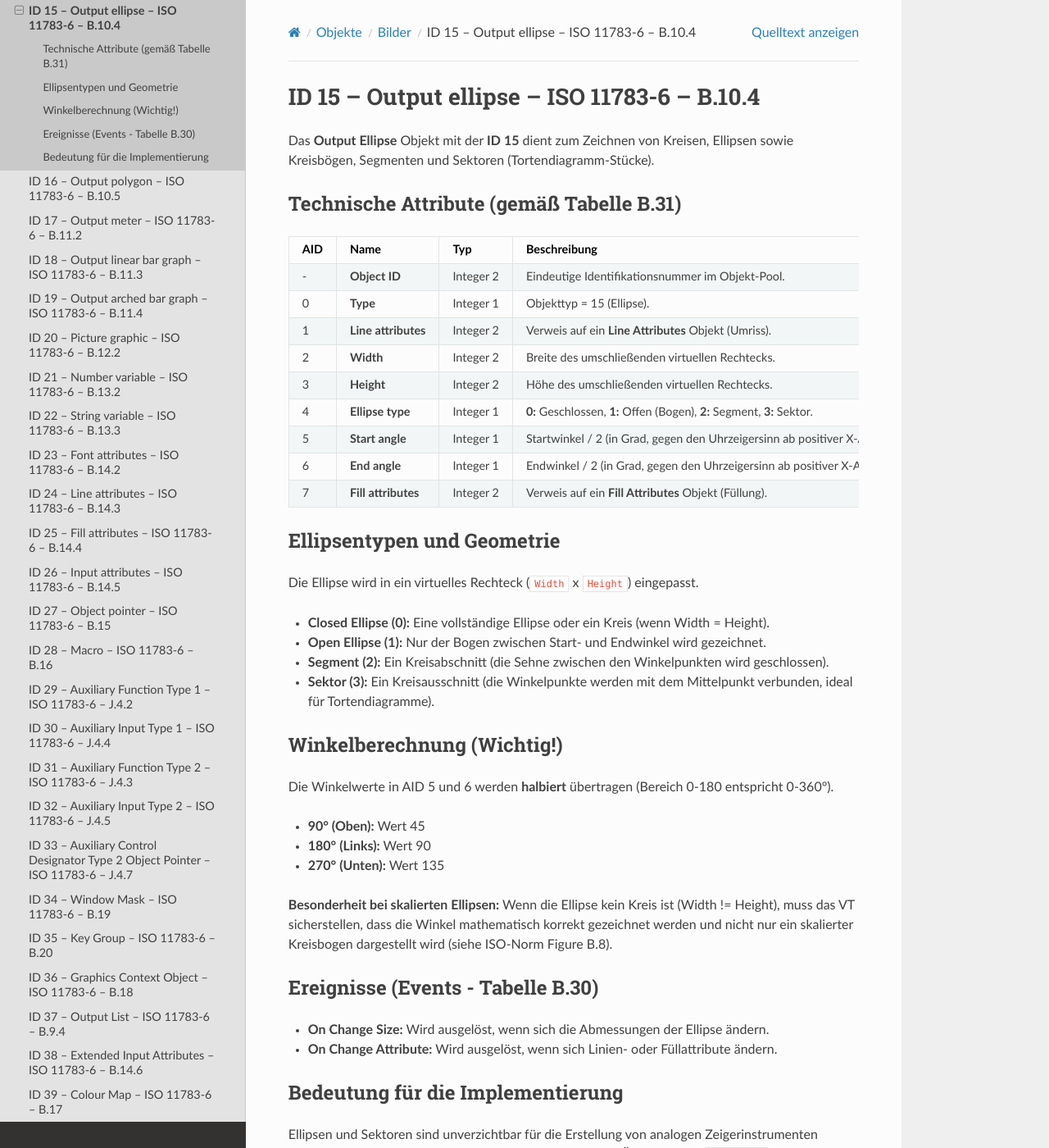
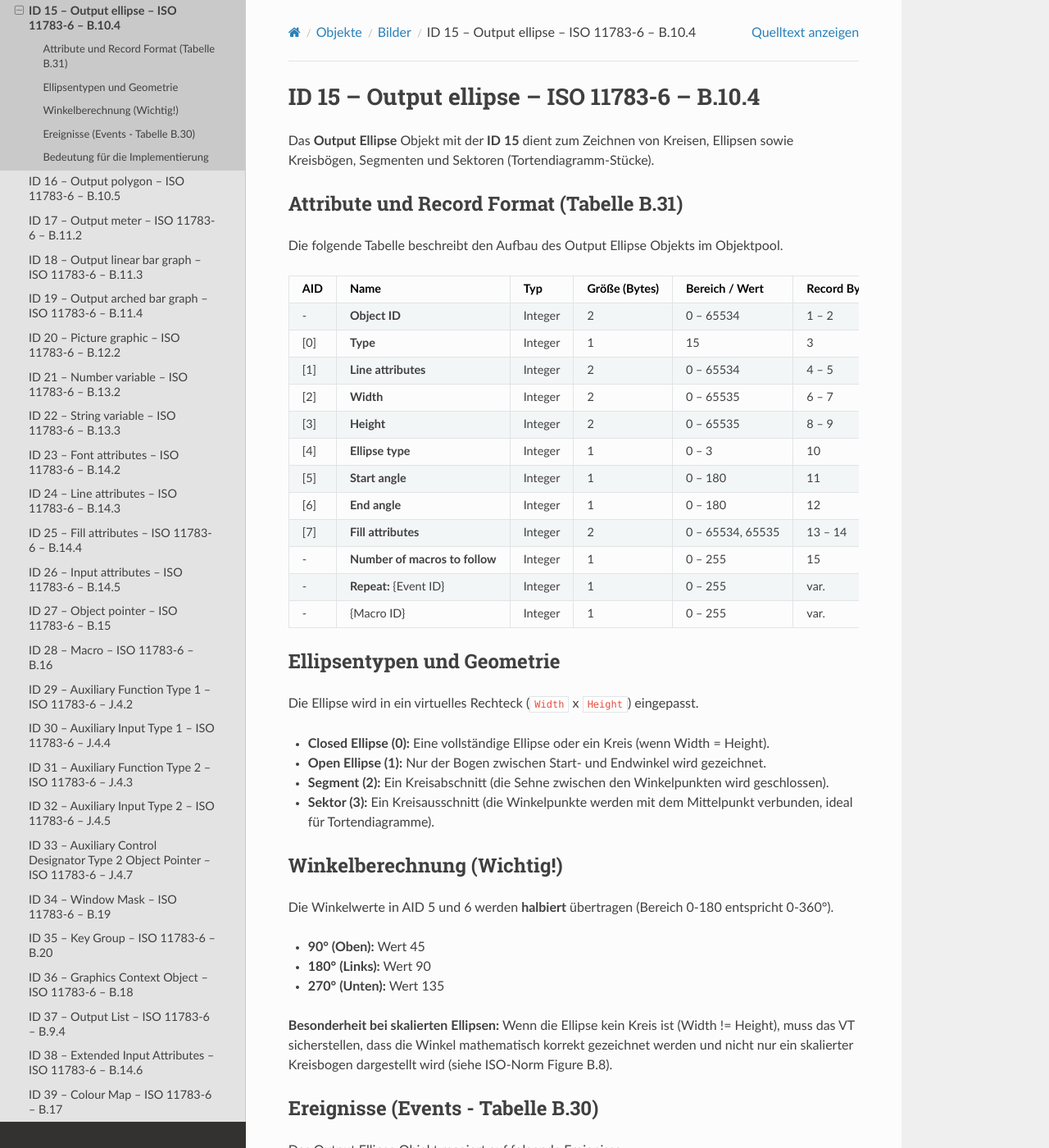
Before and after one commit to Meisterschulen-am-Ostbahnhof-Munchen/ISOBUS-VT-Objects-docs, a Sphinx documentation site: the page built from docs/isobus-objects/ID-15---Output-ellipse---ISO-11783-6---B.10.4.md, in a window 1280 px wide and 1400 px high. Shown: the whole window at 82% size. Built offline with Sphinx 7.4.7 and the Read the Docs theme 3.1.0, drawn with Linux system fonts in a browser that asks for light colours; some of the changed text lies outside the part shown.

Commit message:
docs: update Output Ellipse (ID 15) with accurate attribute table and record format from ISO 11783-6 Annex B.10.4

```diff
--- a/docs/isobus-objects/ID-15---Output-ellipse---ISO-11783-6---B.10.4.md
+++ b/docs/isobus-objects/ID-15---Output-ellipse---ISO-11783-6---B.10.4.md
@@ -5,19 +5,24 @@
 
 Das **Output Ellipse** Objekt mit der **ID 15** dient zum Zeichnen von Kreisen, Ellipsen sowie Kreisbögen, Segmenten und Sektoren (Tortendiagramm-Stücke).
 
-## Technische Attribute (gemäß Tabelle B.31)
+### Attribute und Record Format (Tabelle B.31)
 
-| AID | Name | Typ | Beschreibung |
-| :--- | :--- | :--- | :--- |
-| - | **Object ID** | Integer 2 | Eindeutige Identifikationsnummer im Objekt-Pool. |
-| 0 | **Type** | Integer 1 | Objekttyp = 15 (Ellipse). |
-| 1 | **Line attributes** | Integer 2 | Verweis auf ein **Line Attributes** Objekt (Umriss). |
-| 2 | **Width** | Integer 2 | Breite des umschließenden virtuellen Rechtecks. |
-| 3 | **Height** | Integer 2 | Höhe des umschließenden virtuellen Rechtecks. |
-| 4 | **Ellipse type** | Integer 1 | **0:** Geschlossen, **1:** Offen (Bogen), **2:** Segment, **3:** Sektor. |
-| 5 | **Start angle** | Integer 1 | Startwinkel / 2 (in Grad, gegen den Uhrzeigersinn ab positiver X-Achse). |
-| 6 | **End angle** | Integer 1 | Endwinkel / 2 (in Grad, gegen den Uhrzeigersinn ab positiver X-Achse). |
-| 7 | **Fill attributes** | Integer 2 | Verweis auf ein **Fill Attributes** Objekt (Füllung). |
+Die folgende Tabelle beschreibt den Aufbau des Output Ellipse Objekts im Objektpool.
+
+| AID | Name | Typ | Größe (Bytes) | Bereich / Wert | Record Byte | Beschreibung |
+| :--- | :--- | :--- | :--- | :--- | :--- | :--- |
+| - | **Object ID** | Integer | 2 | 0 – 65534 | 1 – 2 | Eindeutige ID im Objektpool. |
+| [0] | **Type** | Integer | 1 | 15 | 3 | Objekttyp = Ellipse. |
+| [1] | **Line attributes** | Integer | 2 | 0 – 65534 | 4 – 5 | Objekt-ID eines Line Attributes Objekts (für den Umriss). |
+| [2] | **Width** | Integer | 2 | 0 – 65535 | 6 – 7 | Breite des umschließenden virtuellen Rechtecks. |
+| [3] | **Height** | Integer | 2 | 0 – 65535 | 8 – 9 | Höhe des umschließenden virtuellen Rechtecks. |
+| [4] | **Ellipse type** | Integer | 1 | 0 – 3 | 10 | 0=Closed Ellipse, 1=Open Ellipse (Bogen), 2=Segment (Sehne), 3=Sector (Tortestück). |
+| [5] | **Start angle** | Integer | 1 | 0 – 180 | 11 | Startwinkel / 2 (in Grad, gegen den Uhrzeigersinn ab positiver X-Achse). |
+| [6] | **End angle** | Integer | 1 | 0 – 180 | 12 | Endwinkel / 2 (in Grad, gegen den Uhrzeigersinn ab positiver X-Achse). |
+| [7] | **Fill attributes** | Integer | 2 | 0 – 65534, 65535 | 13 – 14 | Objekt-ID eines Fill Attributes Objekts (für die Füllung) oder NULL für keine Füllung. |
+| - | **Number of macros to follow** | Integer | 1 | 0 – 255 | 15 | Anzahl der folgenden Makro-Referenzen. |
+| - | **Repeat:** {Event ID} | Integer | 1 | 0 – 255 | var. | Event ID, die das Makro auslöst. |
+| - | {Macro ID} | Integer | 1 | 0 – 255 | var. | Makro ID des auszuführenden Makros. |
 
 ## Ellipsentypen und Geometrie
 Die Ellipse wird in ein virtuelles Rechteck (`Width` x `Height`) eingepasst.
@@ -36,8 +41,12 @@
 **Besonderheit bei skalierten Ellipsen:** Wenn die Ellipse kein Kreis ist (Width != Height), muss das VT sicherstellen, dass die Winkel mathematisch korrekt gezeichnet werden und nicht nur ein skalierter Kreisbogen dargestellt wird (siehe ISO-Norm Figure B.8).
 
 ## Ereignisse (Events - Tabelle B.30)
-*   **On Change Size:** Wird ausgelöst, wenn sich die Abmessungen der Ellipse ändern.
-*   **On Change Attribute:** Wird ausgelöst, wenn sich Linien- oder Füllattribute ändern.
+
+Das Output Ellipse Objekt reagiert auf folgende Ereignisse:
+
+*   **On Change Size:** Wird ausgelöst, wenn die Größe des Rechtecks zur Laufzeit geändert wird.
+*   **On Change Attribute:** Wird ausgelöst, wenn sich Linien- oder Füllattribute (z. B. Farben) ändern.
+*   **On Refresh:** Wird ausgelöst, wenn das VT das Objekt neu zeichnen muss.
 
 ## Bedeutung für die Implementierung
 Ellipsen und Sektoren sind unverzichtbar für die Erstellung von analogen Zeigerinstrumenten (Meters) oder Fortschrittsanzeigen. Durch die dynamische Änderung des `End angle` per ECU-Kommando lassen sich füllende Kreisbögen realisieren, die intuitiv Zustände visualisieren.
```
